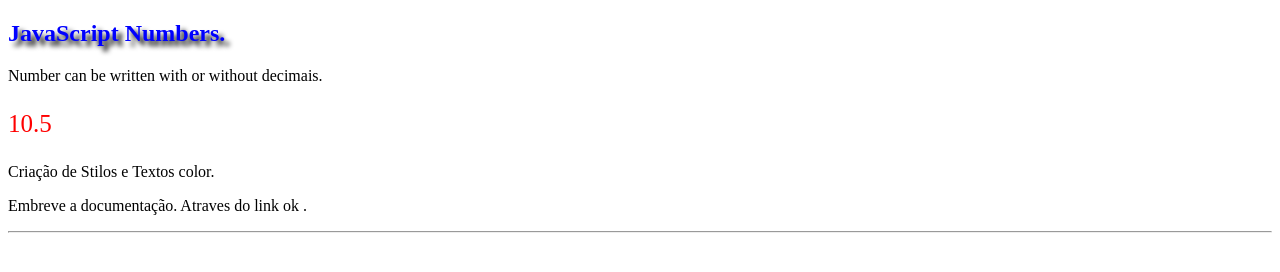
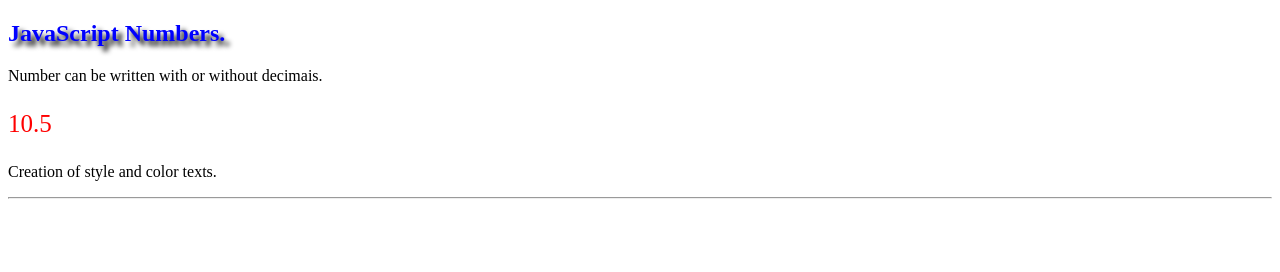
Before and after one commit to edskate/Javascript-Nunbers, a plain HTML site: page index.html in a window 1280 px wide. Drawn offline with Linux system fonts and the light colour scheme.

Commit message:
text inglish

```diff
--- a/index.html
+++ b/index.html
@@ -20,8 +20,8 @@
       document.getElementById("text").style.color = "blue";
       document.getElementById("text").style.textShadow = "5px 5px 5px black";
     </script>
-    <p>Criação de Stilos e Textos color.</p>
-    <p>Embreve a documentação. Atraves do link ok .</p>
+    <p>Creation of style and color texts.</p>
+
     <hr />
   </body>
 </html>
```
